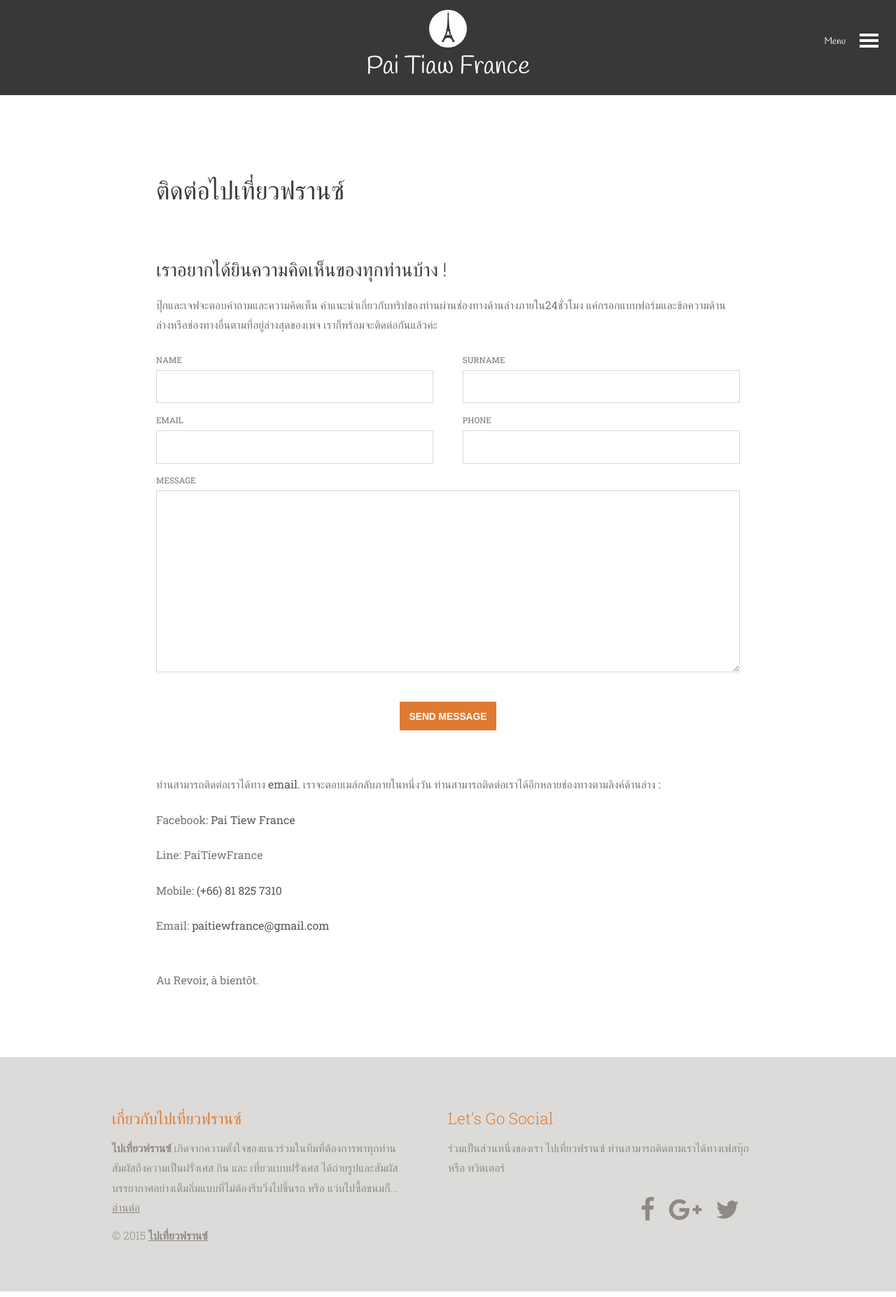
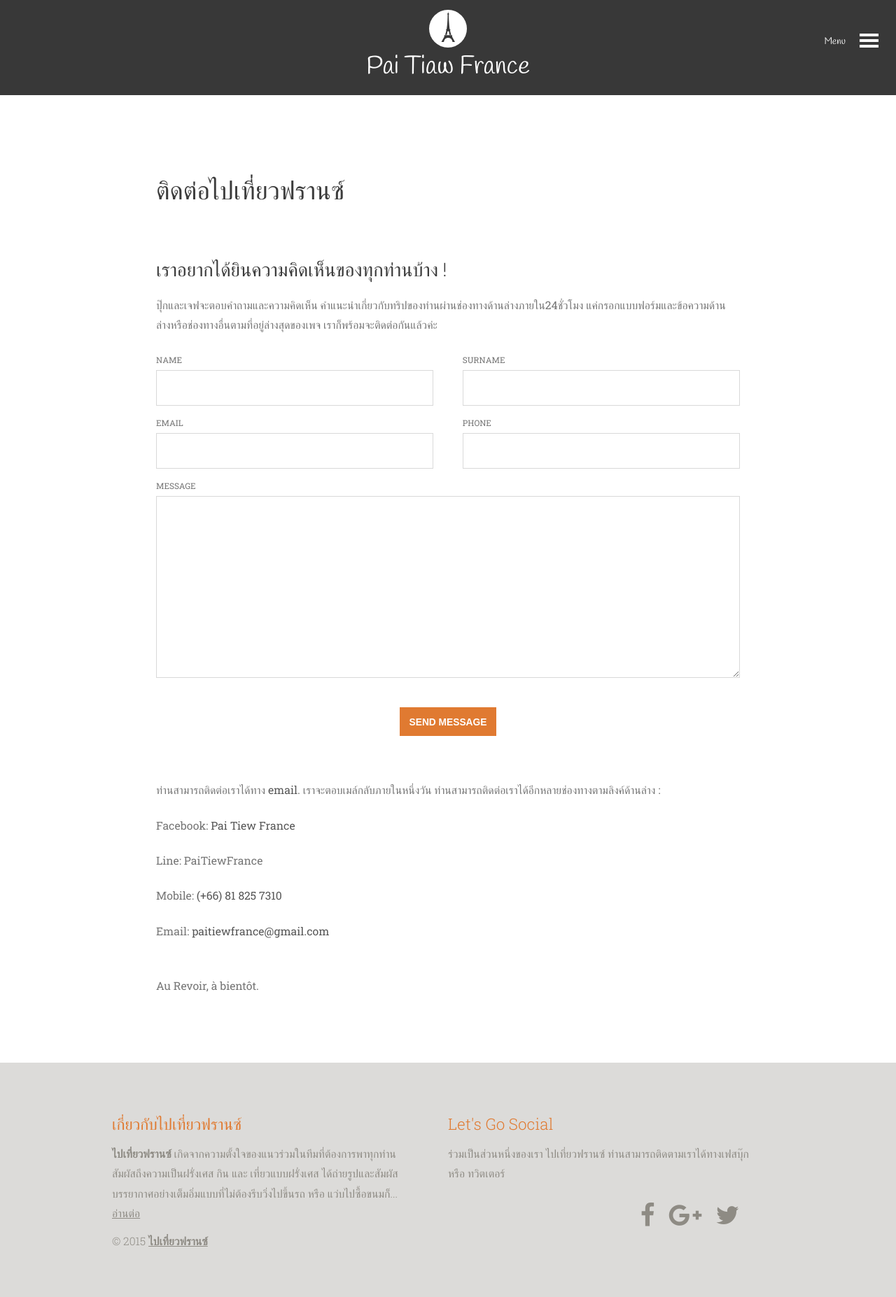
Before and after one commit to paitiewfrance/paitiewfrance.github.io, a Jekyll site: the page built from contact.md, in a window 1280 px wide. Shown: the whole page at 70% size. Built offline with Jekyll 4.4.1, drawn with Linux system fonts in a browser that asks for light colours; nearby versions of some CDN libraries; some web fonts are replaced.

Commit message:
Change form css

```diff
--- a/_sass/layout.scss
+++ b/_sass/layout.scss
@@ -421,7 +421,7 @@ form {
     }
     input,
     textarea {
-        padding: .875em .85em;
+        padding: 1em .85em;
         width: 100%;
         color: rgba(black, .65);
         font-size: 1em;
```
